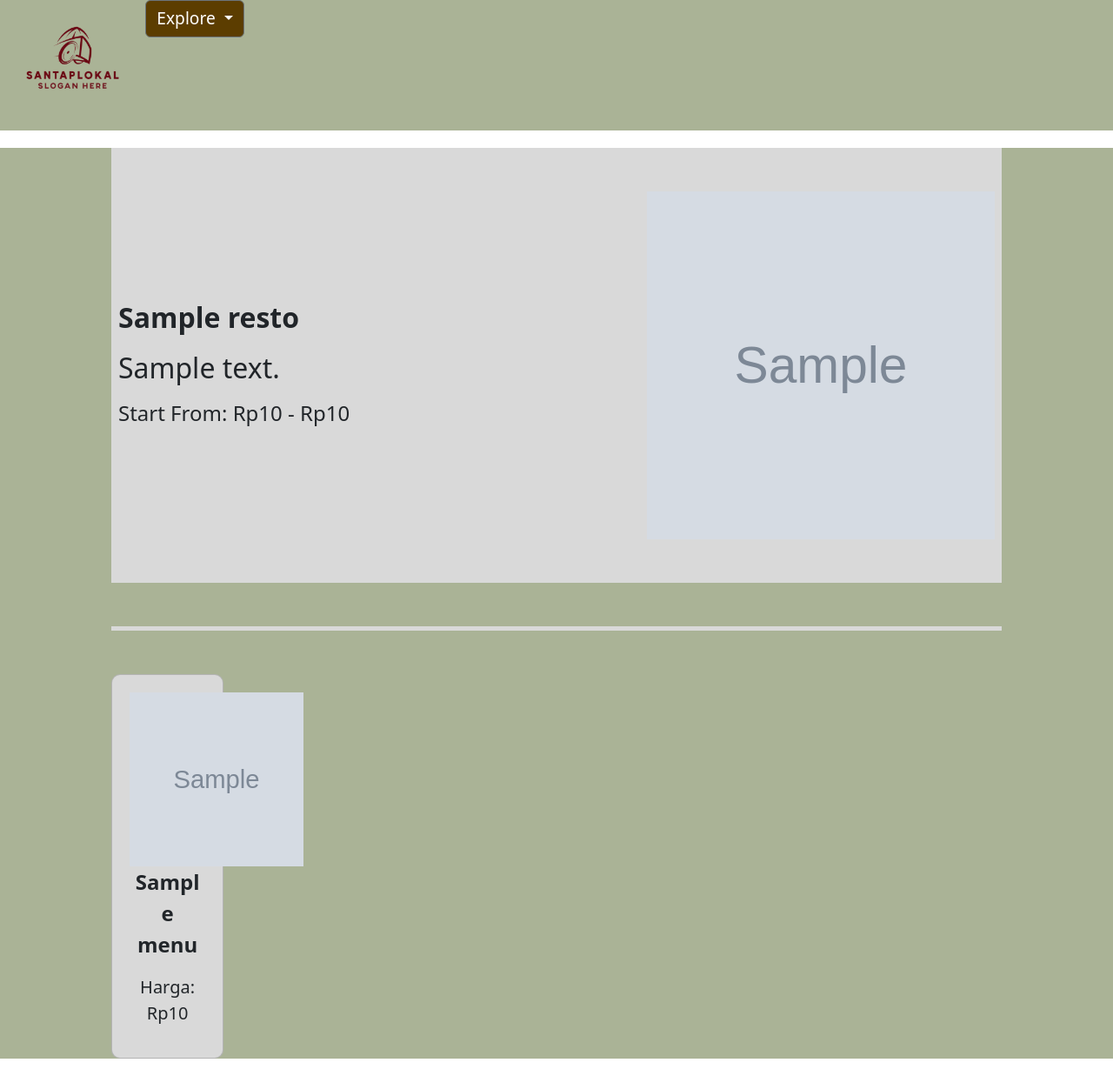
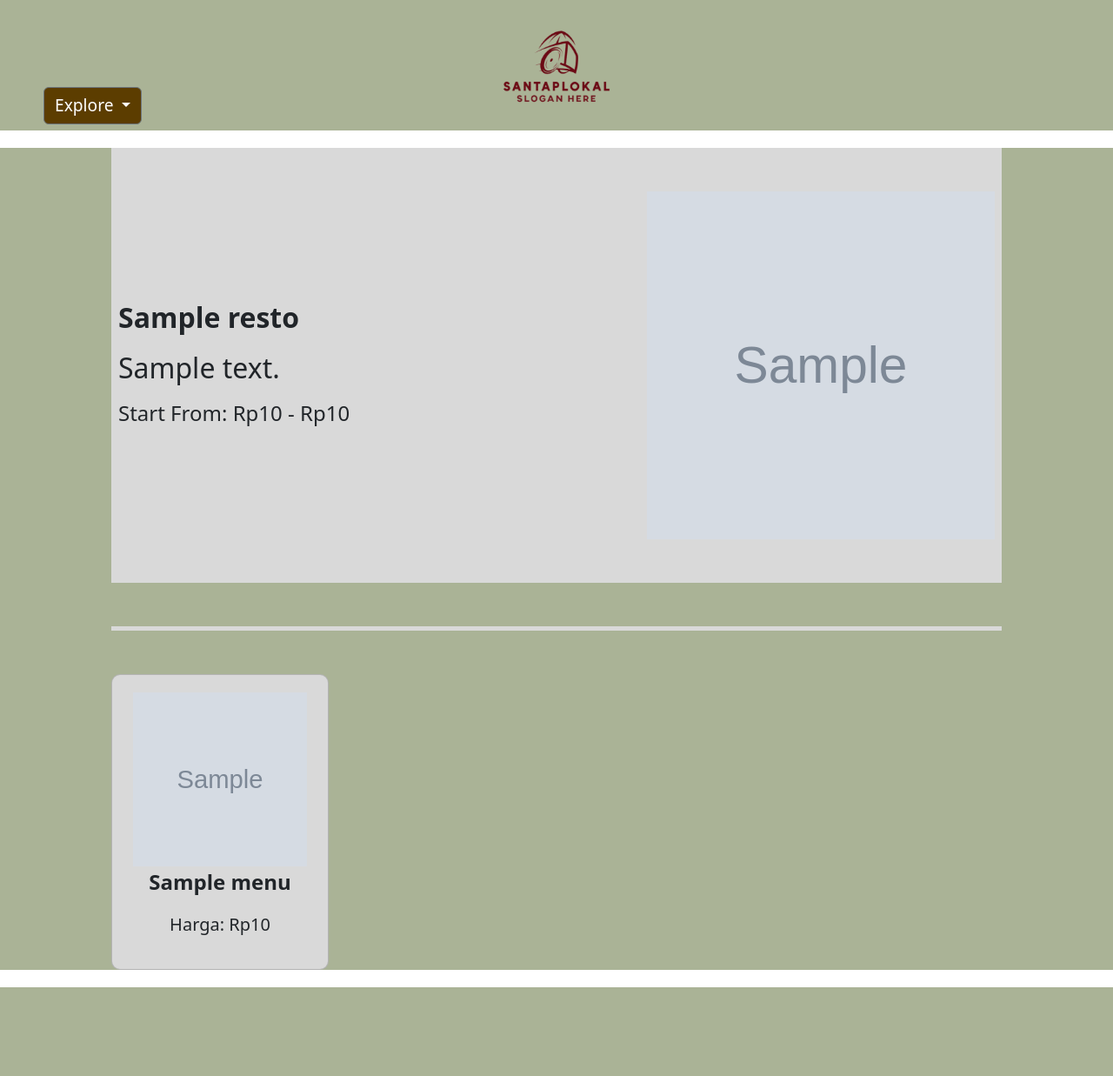
Before and after one commit to GraciaAmasta28/SantapLokal, a PHP site: page /pageResto.php?id=1 in a window 1280 px wide. Shown: the whole page at 87% size. After the commit the page ends 1135 px from the top, so only its background shows below. Run offline with PHP 8.4, Linux system fonts and the light colour scheme; the visitor is signed in with stand-in values (Sample User, id 1); tables that the repository leaves empty or names only in its code hold one stand-in row (values such as "Sample post"); grey boxes marked "Sample" are stand-in pictures.

Commit message:
perbaikan pageResto

```diff
--- a/pageResto.php
+++ b/pageResto.php
@@ -107,6 +107,20 @@ if (isset($_GET['id'])) {
         padding-bottom: 15px;
         position: sticky;
     }
+
+    .gambar{
+        display: flex;
+        margin: auto;
+        width: 15%;
+        height: auto;
+    }
+
+    .explore{
+        position: fixed;
+        left: 50px;
+        top: 100px;
+    }
+
     main {
         width: 100%;
         margin: 10px auto;
@@ -167,11 +181,15 @@ if (isset($_GET['id'])) {
 
                 .card{
                     text-align: center;
+                    width: 250px;
                     background-color: #d9d9d9;
                     padding: 20px;
                     border-radius: 10px;
+                    display: flex;
+                    align-items: center;
 
                     img{
+                        align-items: center;
                         width: 200px;
                         height: 200px;
                         object-fit: cover;
```
